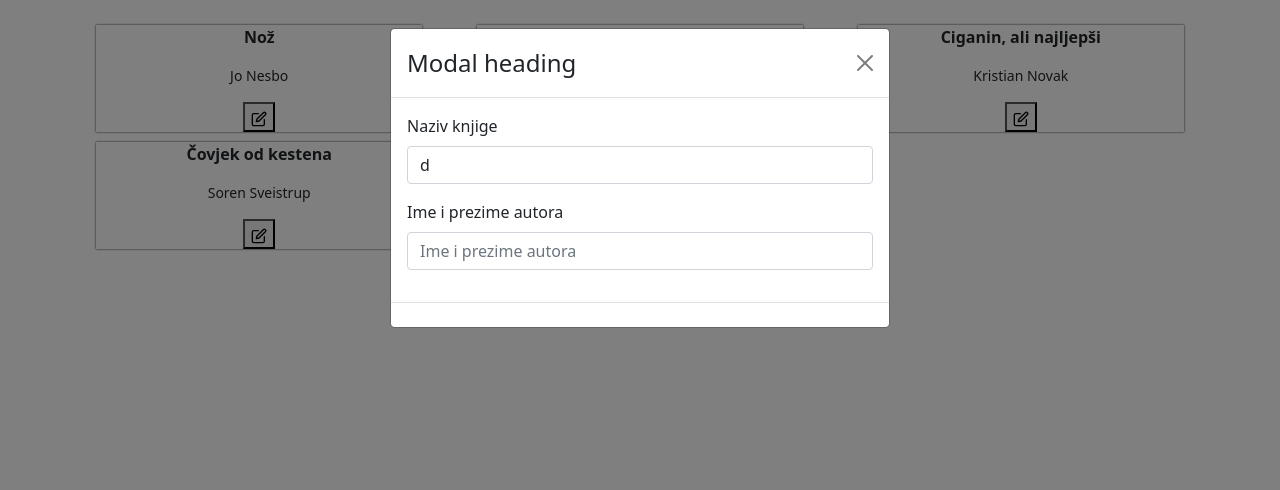
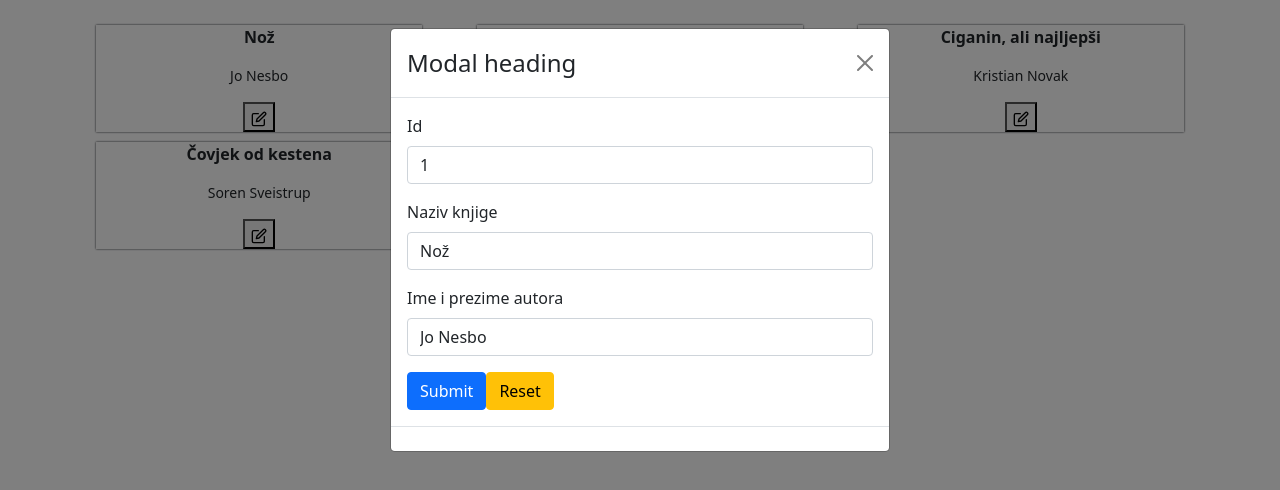
Before and after one commit to mateaz/BookLibrary, a React (Create React App) app: page / in a window 1280 px wide. Both pictures are taken after a click on the button 259 px from the left and 117 px from the top of the page. Shown: the top 490 px of the page. Built offline with nearby package versions, Linux system fonts and the light colour scheme; data requests are answered from the project's data file.

Commit message:
Edit book

```diff
--- a/package.json
+++ b/package.json
@@ -3,6 +3,7 @@
   "version": "0.1.0",
   "private": true,
   "dependencies": {
+    "@hookform/resolvers": "^2.8.2",
     "@testing-library/jest-dom": "^5.14.1",
     "@testing-library/react": "^11.2.7",
     "@testing-library/user-event": "^12.8.3",
@@ -14,10 +15,12 @@
     "react": "^17.0.2",
     "react-bootstrap": "^2.0.0",
     "react-dom": "^17.0.2",
+    "react-hook-form": "^7.17.5",
     "react-icons": "^4.3.1",
     "react-router-dom": "^5.3.0",
     "react-scripts": "4.0.3",
-    "web-vitals": "^1.1.2"
+    "web-vitals": "^1.1.2",
+    "yup": "^0.32.11"
   },
   "scripts": {
     "start": "react-scripts start",
--- a/src/App.js
+++ b/src/App.js
@@ -6,16 +6,16 @@ import './App.css';
 import 'bootstrap/dist/css/bootstrap.min.css';
 
 export default function App() {
-  const [books, setBooks] = useState([]);
+ // const [books, setBooks] = useState([]);
 
-  useEffect(() => {
+  /*useEffect(() => {
     getAllBooks().then(res => setBooks(res.data));
-}, []);
+}, []);*/
 
 
   return (
     <div className="App">
-        <BookList books={books}/>
+        <BookList/>
     </div>
   );
 }
--- a/src/db.json
+++ b/src/db.json
@@ -3,30 +3,22 @@
       {
         "id": 1,
         "name": "Nož",
-        "author": "Jo Nesbo",
-        "userId": "",
-        "image": "1_noz.jpg"
+        "author": "Jo Nesbo"
       },
       {
         "id": 2,
         "name": "Derviš i smrt",
-        "author": "Meša Selimović",
-        "userId": 1,
-        "image": "2_dervis_i_smrt.jpeg"
+        "author": "Meša Selimović"
       },
       {
         "id": 3,
         "name": "Ciganin, ali najljepši",
-        "author": "Kristian Novak",
-        "userId": 1,
-        "image": "3_ciganin_ali_najljepsi.png"
+        "author": "Kristian Novak"
       },
       {
         "id": 4,
         "name": "Čovjek od kestena",
-        "author": "Soren Sveistrup",
-        "userId": "",
-        "image": "4_covjek_od_kestena.jpg"
+        "author": "Soren Sveistrup"
       }
     ],
 
--- a/src/komponente/BookList.js
+++ b/src/komponente/BookList.js
@@ -1,19 +1,41 @@
 import React from 'react';
 import PropTypes from 'prop-types';
-import {FiEdit} from 'react-icons/fi';
+import {updateBook, getAllBooks} from "../crud/http-methods-books";
 
-import {Button, ModalComponent} from './partials';
+
+import {Button, ModalComponent, Container} from './partials';
 
 export default class BookList extends React.Component {
     state = {
+        books: [],
         targetIDs: [],
         showID: [],
         openModal: false,
+        selectedFeature: {
+            id: '',
+            name: '',
+            author:'',
+        },
     };
 
-   /* componentDidMount () {
-        console.log(`${this.props.propsconsole} ${this.props.propsname}`);
-    };*/
+     componentDidMount () {
+        getAllBooks().then(res => (console.log(res), this.setState({books: res.data})));
+    };
+
+    edit = (data) => {
+        console.log(data)
+        //data.id = this.state.selectedFeature.id;
+        console.log(this.state.selectedFeature['id'])
+      /*  updateBook(data.id, data)
+            .then(() => {
+               // showAlert("success", "Update success");
+                //closeDialog();
+                this.closeModalEdit();
+            })
+            .catch((error) => /*showAlert("error", "Update failed"));*/ /*console.log(error));*/
+    };
+
+
 
    /* handleOnClickButton = (e) => {
         let buttonId = e.target.getAttribute('id');
@@ -37,48 +59,47 @@ export default class BookList extends React.Component {
         this.setState({targetIDs: newList});
     };*/
 
-    openModalEdit = () => {
+    openModalEdit = (selected) => {
+        console.log(selected)
+
         this.setState({openModal: !this.state.openModal})
+        if (selected !== this.state.selectedFeature) {
+            this.setState({selectedFeature: selected})
+         };
     };
 
     closeModalEdit = () => {
         this.setState({openModal: false})
-    }
+    };
+
+    saveSubmitedData = (submitedData) => {
+        console.log(submitedData)
+        this.edit();
+    };
 
     render() {
+        return (
+            <div>
+                <Container
+                data = {this.state.books}
+                openModalEdit = {this.openModalEdit}
+                />
 
-        return (
-            <div className="list-books">
-                {this.props.books.map(book => {
-                    console.log(book)
-                    const { id } = book;
-                    const { userId } = book;
-                    const { name } = book;
-                    const { author } = book;
-                    const {image } = book
-                    return (
-                        <div key={id} className="book-card">
-                            {/*  <img src={require(`../img/${image}`).default} width={150} height={150}/>*/}
-                            <p className="name-book">{name}</p>
-                            <p className="author-book">{author}</p>
-                            {/*  <p>{userId}</p>      */}
-                            <Button styleName={'book-list-button'} icon = {<FiEdit />} onClickFun = {this.openModalEdit}
-                            />
-                        </div>
-                    )
-                })}
                 <ModalComponent
                     show={this.state.openModal}
                     handleClose={this.closeModalEdit}
+                    attributes = {this.state.selectedFeature}
+                    submitData = {this.saveSubmitedData}
                 />
-            </div>
-        )}
-};
+          </div>
+        )
+}
+}
 
-BookList.propTypes={
+/*BookList.propTypes={
     propsconsole: PropTypes.string,
     propsname: PropTypes.string,
     posts: PropTypes.array,
     user: PropTypes.array,
     comments: PropTypes.array
-};
+};*/
--- a/src/komponente/partials/Button.js
+++ b/src/komponente/partials/Button.js
@@ -1,9 +1,11 @@
 import React from 'react';
 
-export default function Button({icon, styleName, onClickFun}) {
+const Button = (props) => {
   return (
-    <button className={`button-default ${ styleName }`} onClick = {onClickFun}>
-        {icon}
+    <button className={`button-default ${ props.styleName }`} onClick = {() => props.onClickFun(props.feature)}>
+        {props.icon}
     </button>
   );
 };
+
+export default Button;
--- /dev/null
+++ b/src/komponente/partials/Container.js
@@ -0,0 +1,26 @@
+import React from 'react';
+import Button from './Button';
+import {FiEdit} from 'react-icons/fi';
+
+export default function Container({data, openModalEdit, onClickFun, attributes, submitData}) {
+  return (
+    <div className="list-books">
+        {data.map(feature => {
+            const { id } = feature;
+           // const { userId } = feature;
+            const { name } = feature;
+            const { author } = feature;
+          //  const {image } = feature
+            return (
+                <div key={id} className="book-card">
+                    {/*  <img src={require(`../img/${image}`).default} width={150} height={150}/>*/}
+                    <p className="name-book">{name}</p>
+                    <p className="author-book">{author}</p>
+                    {/*  <p>{userId}</p>      */}
+                    <Button styleName={'book-list-button'} icon = {<FiEdit />} onClickFun = {openModalEdit} feature={feature}/>
+                </div>
+            )
+        })}
+    </div>
+  );
+};
--- a/src/komponente/partials/FormComponent.js
+++ b/src/komponente/partials/FormComponent.js
@@ -1,17 +1,65 @@
 import React from 'react';
-import Form from 'react-bootstrap/Form';
+import {Form, Button} from 'react-bootstrap';
+import { useForm } from 'react-hook-form';
+import { yupResolver } from '@hookform/resolvers/yup';
+import * as Yup from 'yup';
 
-export default function FormComponent({show, handleClose, onClickFun}) {
+export default function FormComponent ( {attributes, submitData }) {
+
+  const validationSchema = Yup.object().shape({
+    id: Yup.number().required('Id knjige je obavezan unos').typeError('Unos mora biti broj').positive('Broj mora  biti pozitivan').integer('Broj mora biti cijeli broj'),
+    name: Yup.string().required('Naziv knjige je obavezan unos'),
+    author: Yup.string().required('Ime i prezime autora je obavezan unos')
+  });
+
+  const handleChange = (event) => {
+   /* console.log(event.target)
+   /* console.log(event.target.id)*/
+  }
+
+  const {
+    register,
+    handleSubmit,
+    reset,
+    formState: { errors }
+  } = useForm({
+    resolver: yupResolver(validationSchema)
+  });
+
+  const onSubmit = data => {
+ //   console.log(JSON.stringify(data, null, 2));
+    submitData(data)
+  };
+
   return (
-    <Form>
+    <Form onSubmit={handleSubmit(onSubmit)}>
+      <Form.Group className="mb-3">
+            <Form.Label>Id</Form.Label>
+            <Form.Control type="text" placeholder="Id zapisa" {...register('id')} id="id-feature" defaultValue={attributes.id} onChange={handleChange} className={`form-control ${errors.id ? 'is-invalid' : ''}`}/>
+            <div className="invalid-feedback">{errors.id?.message}</div>
+        </Form.Group>
         <Form.Group className="mb-3">
             <Form.Label>Naziv knjige</Form.Label>
-            <Form.Control type="text" placeholder="Naziv knjige" value="d"/>
+            <Form.Control type="text" placeholder="Naziv knjige" {...register('name')} id="name-feature" defaultValue={attributes.name} onChange={handleChange} className={`form-control ${errors.name ? 'is-invalid' : ''}`}/>
+            <div className="invalid-feedback">{errors.name?.message}</div>
         </Form.Group>
         <Form.Group className="mb-3">
             <Form.Label>Ime i prezime autora</Form.Label>
-            <Form.Control type="text" placeholder="Ime i prezime autora" />
-        </Form.Group>
+            <Form.Control type="text" placeholder="Ime i prezime autora" {...register('author')} id="author-feature" defaultValue={attributes.author} onChange={handleChange} className={`form-control ${errors.author ? 'is-invalid' : ''}`}/>
+            <div className="invalid-feedback">{errors.name?.author}</div>
+      </Form.Group>
+
+      <Button variant="primary" type="submit">
+        Submit
+      </Button>
+
+      <button
+            type="button"
+            onClick={() => reset()}
+            className="btn btn-warning float-right"
+          >
+            Reset
+          </button>
     </Form>
   );
 };
--- a/src/komponente/partials/ModalComponent.js
+++ b/src/komponente/partials/ModalComponent.js
@@ -2,14 +2,17 @@ import React from 'react';
 import Modal from 'react-bootstrap/Modal';
 import FormComponent from './FormComponent';
 
-export default function ModalComponent({show, handleClose, onClickFun}) {
+export default function ModalComponent({show, handleClose, onClickFun, attributes, submitData}) {
   return (
     <Modal show={show} onHide={handleClose}>
         <Modal.Header closeButton>
           <Modal.Title>Modal heading</Modal.Title>
         </Modal.Header>
         <Modal.Body>
-          <FormComponent />
+          <FormComponent
+            attributes = {attributes}
+            submitData = {submitData}
+          />
         </Modal.Body>
         <Modal.Footer>
 
--- a/src/komponente/partials/index.js
+++ b/src/komponente/partials/index.js
@@ -1,2 +1,3 @@
 export {default as Button} from './Button';
 export {default as ModalComponent} from './ModalComponent';
+export {default as Container} from './Container';
```
Also changed, not shown: 1 other file (tests, documents, lock files or other folders).
